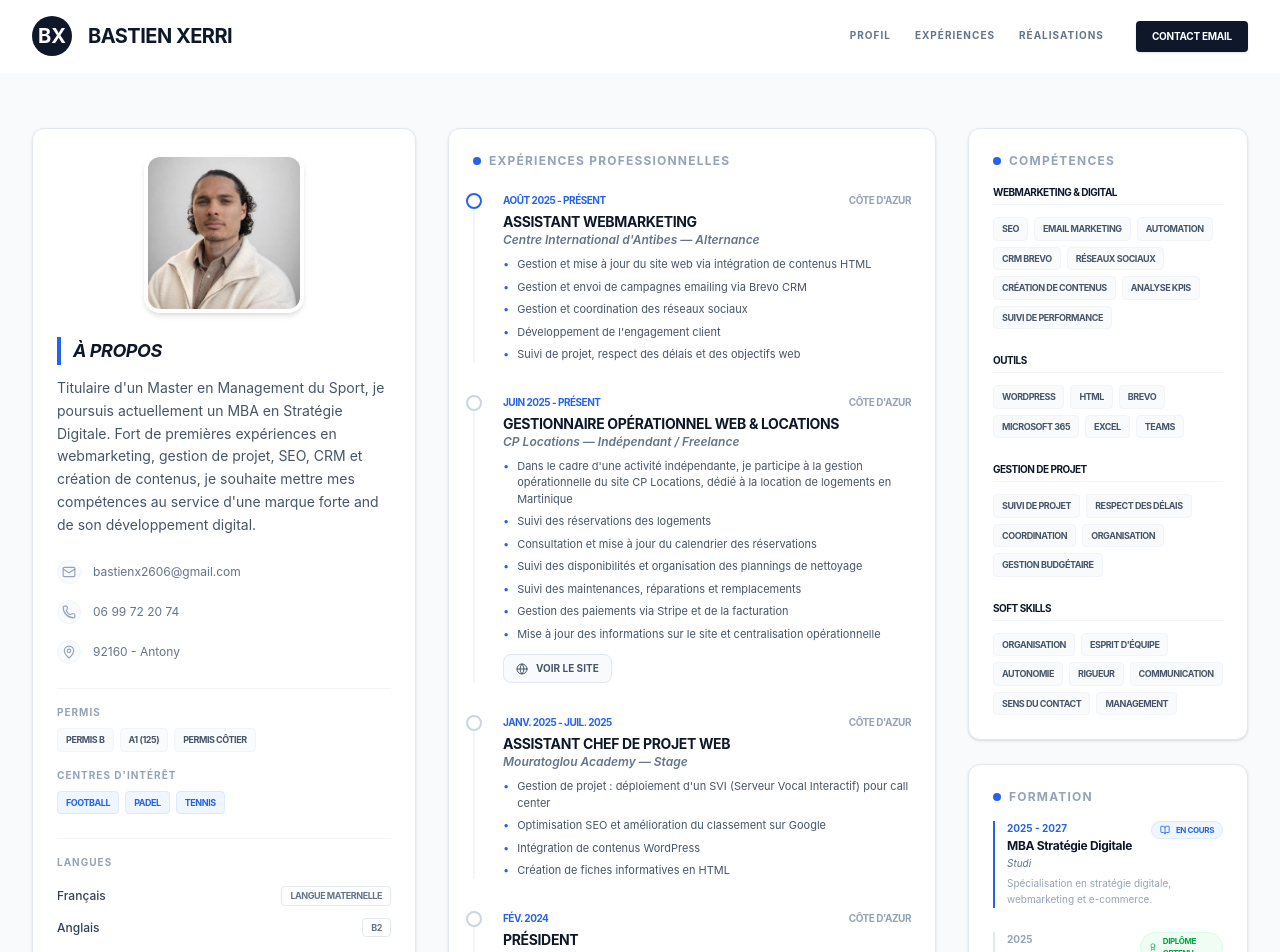
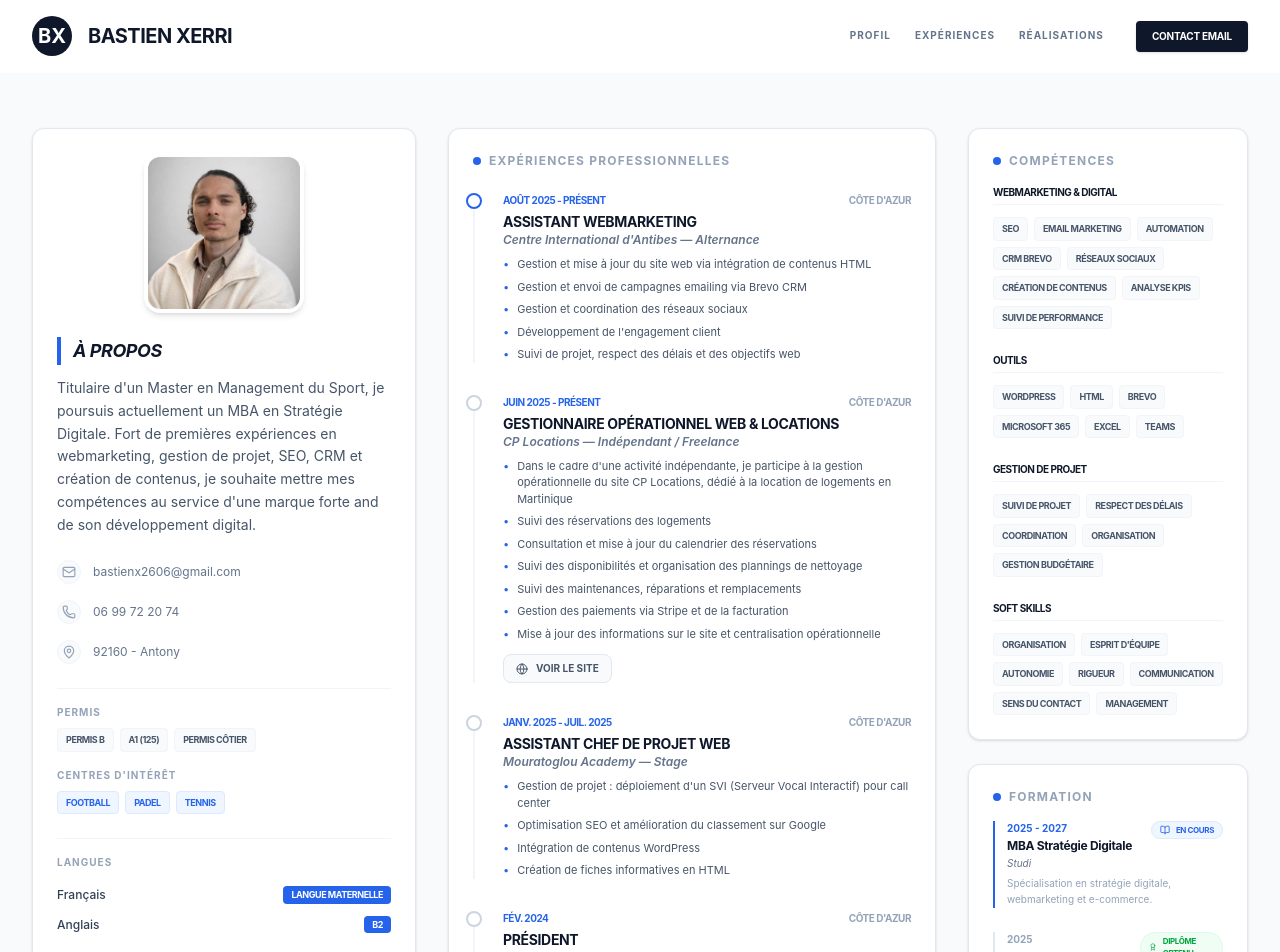
Before and after one commit to bastienx2606-create/Bastien-XERRI, a React (Vite) app: page / in a window 1280 px wide. Shown: the top 952 px of the page. Built offline with nearby package versions, Linux system fonts and the light colour scheme.

Commit message:
Restore blue styling for language badges

```diff
--- a/src/App.tsx
+++ b/src/App.tsx
@@ -196,7 +196,7 @@ export default function App() {
                 {CV_DATA.languages.map((lang) => (
                   <div key={lang.name} className="flex justify-between items-center">
                     <span className="text-xs font-medium text-slate-700">{lang.name}</span>
-                    <span className="text-[9px] font-bold px-2 py-0.5 rounded border border-slate-200 text-slate-500 uppercase tracking-tighter">
+                    <span className="text-[9px] font-bold px-2 py-0.5 rounded bg-blue-600 text-white uppercase tracking-tighter">
                       {lang.level.toUpperCase()}
                     </span>
                   </div>
```
